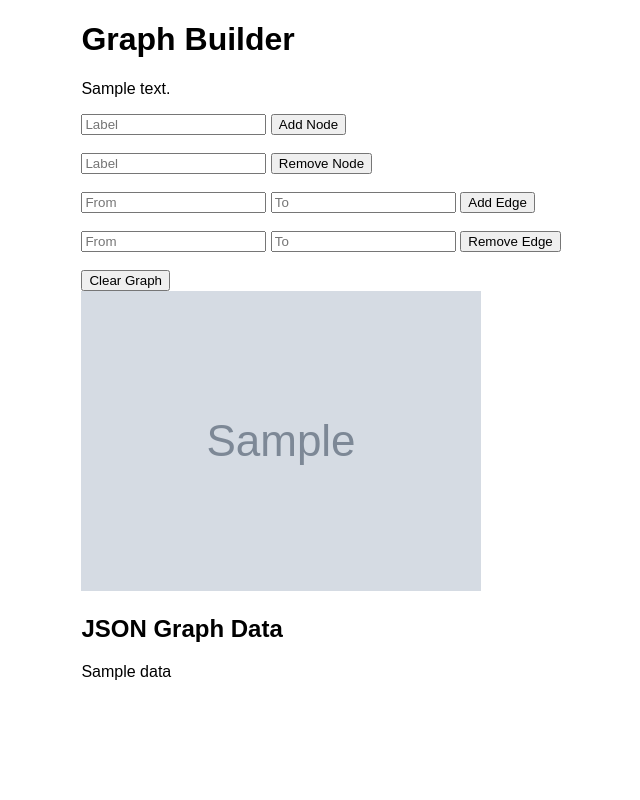
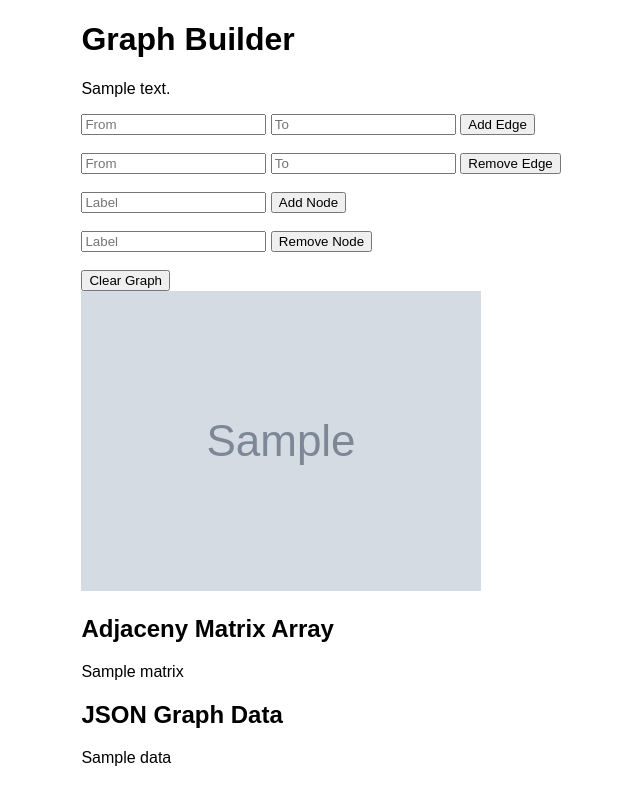
Before and after one commit to mattConn/graph-builder, a Flask app: template templates/index.html in a window 1280 px wide. Shown: the whole page, without its empty margins (53-693 px from the left). Run offline with Flask 2, Linux system fonts and the light colour scheme; the template is opened without the code that fills it: most values are stand-ins (such as "Sample title", 1, 10 or a date in 2020); grey boxes marked "Sample" are stand-in pictures; parts of the project's set-up code (start-up, migrations or seed data) failed here and were passed over.

Commit message:
displaying adj mat

```diff
--- a/main.py
+++ b/main.py
@@ -18,7 +18,10 @@ def updateAndDraw():
 @app.route("/")
 def index():
     updateAndDraw()
-    return render_template('index.html',filepath = filepath % session['filehash'], data = json.dumps(nx.node_link_data(graph)) )
+    return render_template('index.html',
+    filepath = filepath % session['filehash'],
+    matrix = str(nx.to_numpy_array(graph)).replace('.',',').replace('\n',','),
+    data = json.dumps(nx.node_link_data(graph)) )
 
 # add and remove node
 @app.route("/addnode")
--- a/templates/index.html
+++ b/templates/index.html
@@ -18,18 +18,6 @@
     <body>
         <h1>Graph Builder</h1>
         <p>{{content}}</p>
-        <!-- add node -->
-        <form action="/addnode" method="GET">
-            <input type="text" id="node_label" name="label" placeholder="Label">
-            <button type="submit" id="submit">Add Node</button>
-        </form>
-        </br>
-        <!-- remove node -->
-        <form action="/removenode" method="GET">
-            <input type="text" id="node_label" name="label" placeholder="Label">
-            <button type="submit" id="submit">Remove Node</button>
-        </form>
-        </br>
         <!-- add edge -->
         <form action="/addedge" method="GET">
             <input type="text" id="node_label1" name="label1" placeholder="From">
@@ -44,12 +32,27 @@
             <button type="submit" id="submit">Remove Edge</button>
         </form>
         </br>
+        <!-- add node -->
+        <form action="/addnode" method="GET">
+            <input type="text" id="node_label" name="label" placeholder="Label">
+            <button type="submit" id="submit">Add Node</button>
+        </form>
+        </br>
+        <!-- remove node -->
+        <form action="/removenode" method="GET">
+            <input type="text" id="node_label" name="label" placeholder="Label">
+            <button type="submit" id="submit">Remove Node</button>
+        </form>
+        </br>
         <!-- clear graph -->
         <form action="/clear" method="GET">
             <button type="submit" id="submit">Clear Graph</button>
         </form>
         <img src="{{filepath}}">
         <div>
+            <h2>Adjaceny Matrix Array</h3>
+                <p>{{matrix}}</p>
+
             <h2>JSON Graph Data</h3>
                 <p>{{data}}</p>
         </div>
```
